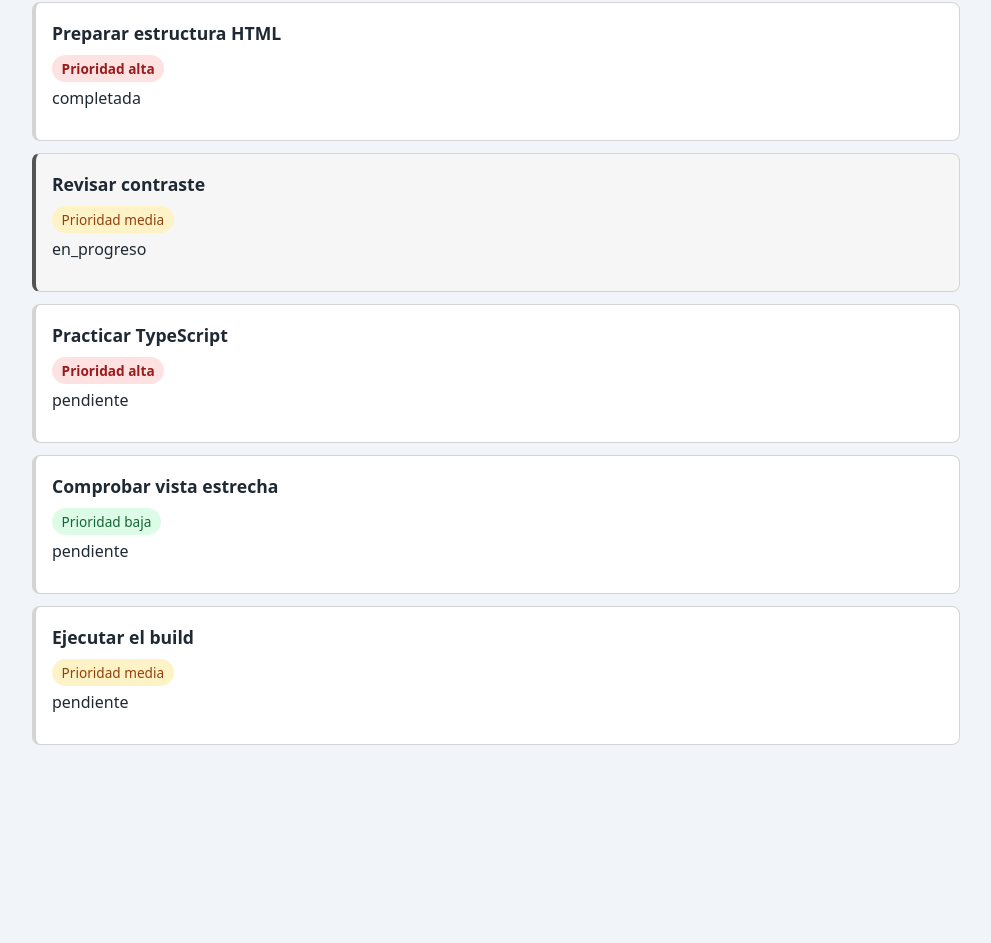
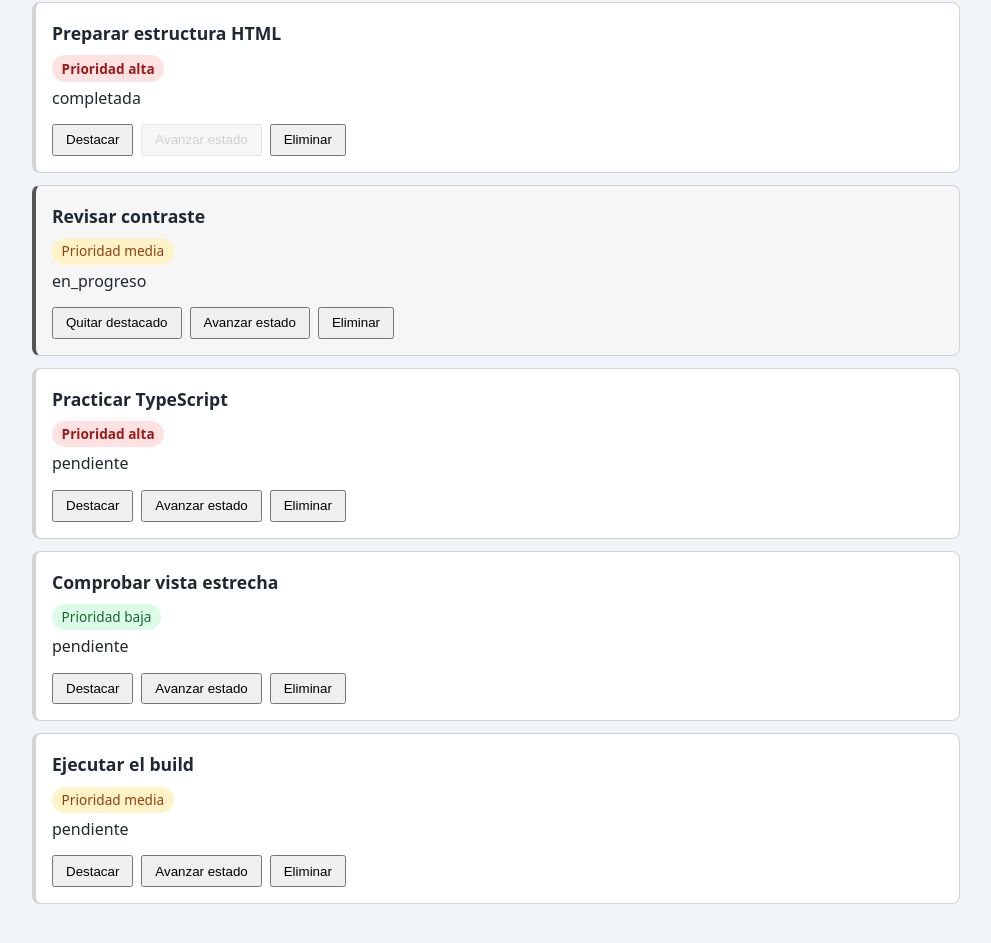
Before and after one commit to hamlet10/curso_angular, an Angular app in the folder panel-actividades/: page / in a window 1280 px wide. Shown: the part 1279-2222 px from the top of the page, without its empty margins (144-1135 px from the left). Before the commit the page ends 2072 px from the top, so only its background shows below. Built offline with nearby package versions, Linux system fonts and the light colour scheme.

Commit message:
Incremento 2: tres acciones que no modifican nada

```diff
--- a/panel-actividades/src/app/tablero-prioridades/tablero-prioridades.html
+++ b/panel-actividades/src/app/tablero-prioridades/tablero-prioridades.html
@@ -13,6 +13,25 @@
               Prioridad {{ actividad.prioridad }}
             </p>
             <p class="estado">{{ actividad.estado }}</p>
+                        <div class="acciones">
+              <button type="button" (click)="alternarDestacada(actividad.id)">
+                {{ actividad.destacada ? 'Quitar destacado' : 'Destacar' }}
+              </button>
+              <button
+                type="button"
+                [disabled]="actividad.estado === 'completada'"
+                (click)="avanzarEstado(actividad.id)"
+              >
+                Avanzar estado
+              </button>
+              <button
+                type="button"
+                [attr.aria-label]="'Eliminar ' + actividad.titulo"
+                (click)="eliminar(actividad.id)"
+              >
+                Eliminar
+              </button>
+            </div>
           </article>
         </li>
       } @empty {
--- a/panel-actividades/src/app/tablero-prioridades/tablero-prioridades.ts
+++ b/panel-actividades/src/app/tablero-prioridades/tablero-prioridades.ts
@@ -1,6 +1,5 @@
 import { Component, signal } from '@angular/core';
-import { Actividad } from '../modelos/actividad';
-
+import { Actividad, EstadoActividad } from '../modelos/actividad';
 @Component({
   selector: 'app-tablero-prioridades',
   templateUrl: './tablero-prioridades.html',
@@ -14,4 +13,26 @@ export class TableroPrioridades {
     { id: 4, titulo: 'Comprobar vista estrecha', estado: 'pendiente', prioridad: 'baja', creadaEn: '2026-08-16', destacada: false },
     { id: 5, titulo: 'Ejecutar el build', estado: 'pendiente', prioridad: 'media', creadaEn: '2026-08-18', destacada: false },
   ]);
+
+    protected alternarDestacada(id: number): void {
+    this.actividades.update((actuales) =>
+      actuales.map((a) => (a.id === id ? { ...a, destacada: !a.destacada } : a)),
+    );
+  }
+
+  protected avanzarEstado(id: number): void {
+    this.actividades.update((actuales) =>
+      actuales.map((a) => (a.id === id ? { ...a, estado: this.siguienteEstado(a.estado) } : a)),
+    );
+  }
+
+  protected eliminar(id: number): void {
+    this.actividades.update((actuales) => actuales.filter((a) => a.id !== id));
+  }
+
+  private siguienteEstado(estado: EstadoActividad): EstadoActividad {
+    if (estado === 'pendiente') return 'en_progreso';
+    if (estado === 'en_progreso') return 'completada';
+    return 'completada';
+  }
 }
```
